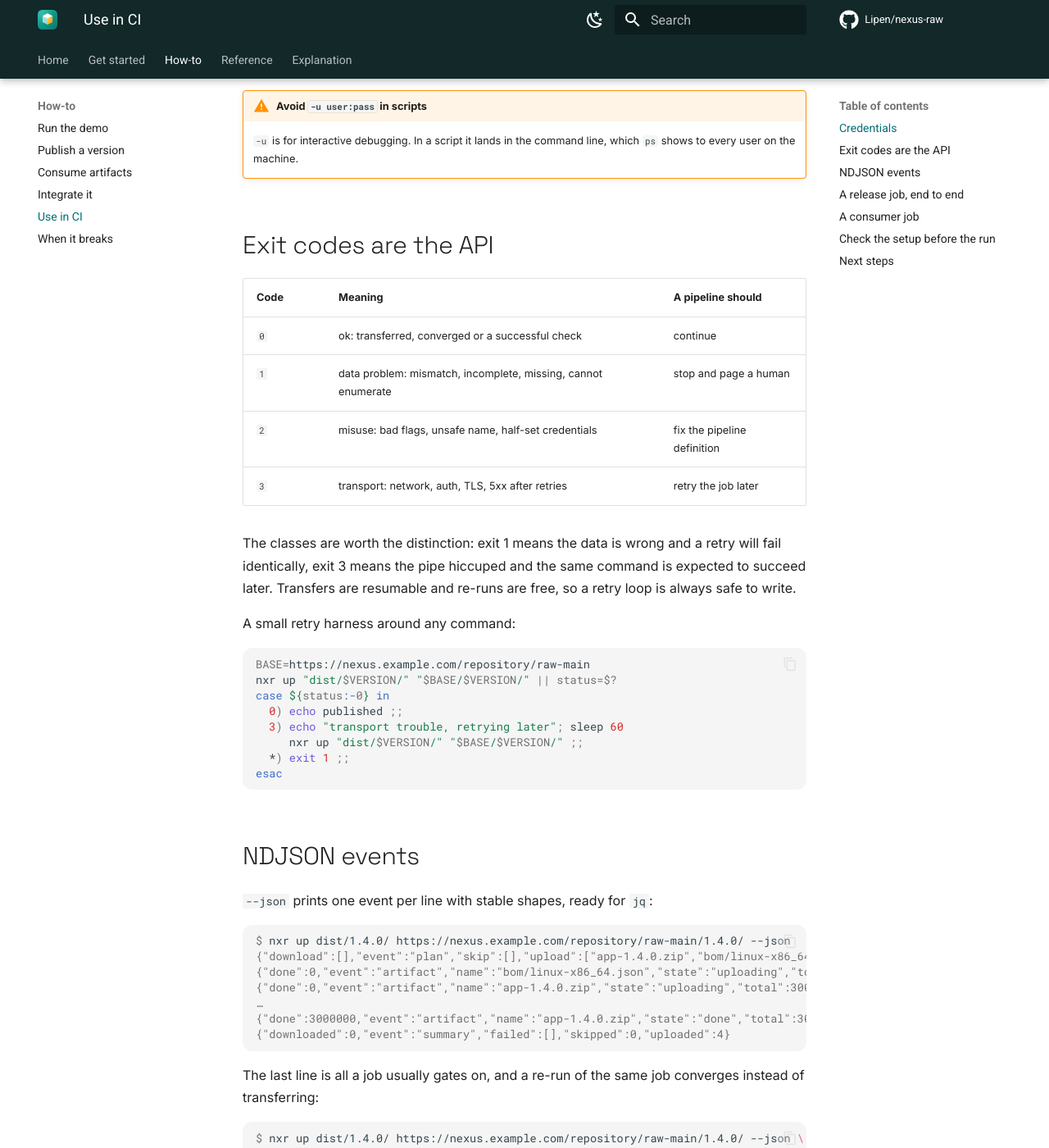
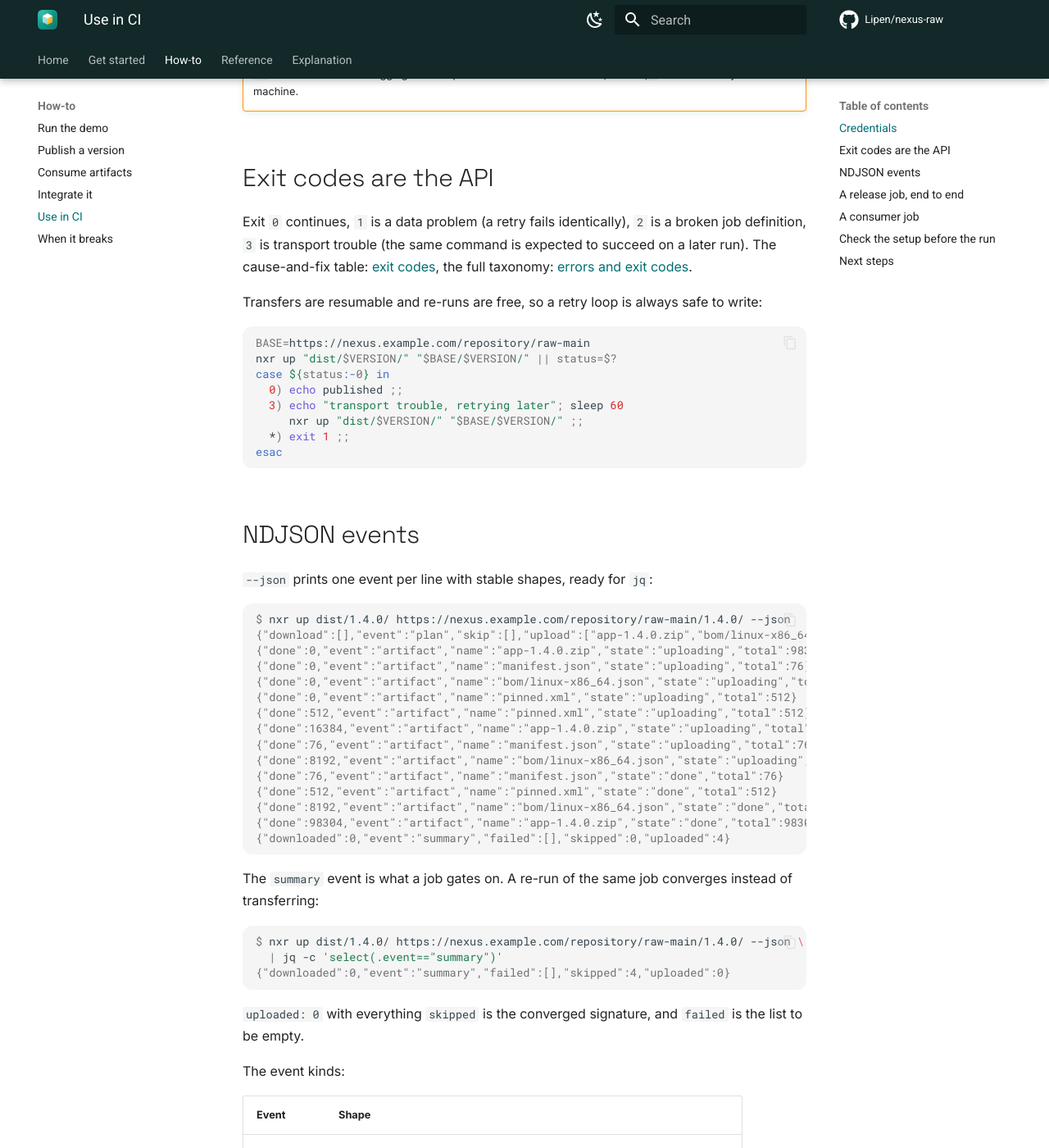
Before and after one commit to Lipen/nexus-raw, an MkDocs documentation site: the page built from docs/how-to/ci.md, in a window 1280 px wide and 1400 px high, scrolled down 815 px. Shown: the whole window at 82% size. Built offline with MkDocs 1.6.1 and Material for MkDocs 9.7.7, drawn with Linux system fonts in a browser that asks for light colours; comment, search, counter and statistics services are not loaded; some of the changed text lies outside the part shown.

Commit message:
docs: every how-to transcript comes from a real run

````diff
--- a/docs/how-to/ci.md
+++ b/docs/how-to/ci.md
@@ -1,7 +1,6 @@
 # Use in CI
 
-`nxr` is built for pipelines: stable exit codes, machine-readable events, free resume, credentials from the environment.
-This page wires a release job and a consumer job into GitHub Actions. The shapes apply to any CI.
+This page wires a release job and a consumer job into GitLab CI.
 
 ## Credentials
 
@@ -21,7 +20,7 @@ variables:
 ```
 
 `printf 'ci-bot:%s' "$TOKEN" | base64` produces the `NXR_AUTH` value.
-There is no rc-file to leak and no profile to forget: every command takes its URL from argv, so the secret and the target live and die with the job.
+Every command takes its URL from argv, so nothing persists between jobs.
 
 Half-set credentials are a misuse error, caught before any request:
 
@@ -38,17 +37,10 @@ hint: check the command line arguments
 
 ## Exit codes are the API
 
-| Code | Meaning | A pipeline should |
-|:-----|:--------|:------------------|
-| `0` | ok: transferred, converged or a successful check | continue |
-| `1` | data problem: mismatch, incomplete, missing, cannot enumerate | stop and page a human |
-| `2` | misuse: bad flags, unsafe name, half-set credentials | fix the pipeline definition |
-| `3` | transport: network, auth, TLS, 5xx after retries | retry the job later |
+Exit `0` continues, `1` is a data problem (a retry fails identically), `2` is a broken job definition, `3` is transport trouble (the same command is expected to succeed on a later run).
+The cause-and-fix table: [exit codes](troubleshoot.md#exit-codes-cause-and-fix), the full taxonomy: [errors and exit codes](../reference/errors.md).
 
-The classes are worth the distinction: exit 1 means the data is wrong and a retry will fail identically, exit 3 means the pipe hiccuped and the same command is expected to succeed later.
-Transfers are resumable and re-runs are free, so a retry loop is always safe to write.
-
-A small retry harness around any command:
+Transfers are resumable and re-runs are free, so a retry loop is always safe to write:
 
 ```bash
 BASE=https://nexus.example.com/repository/raw-main
@@ -68,14 +60,23 @@ esac
 ```console
 $ nxr up dist/1.4.0/ https://nexus.example.com/repository/raw-main/1.4.0/ --json
 {"download":[],"event":"plan","skip":[],"upload":["app-1.4.0.zip","bom/linux-x86_64.json","manifest.json","pinned.xml"]}
-{"done":0,"event":"artifact","name":"bom/linux-x86_64.json","state":"uploading","total":39}
-{"done":0,"event":"artifact","name":"app-1.4.0.zip","state":"uploading","total":3000000}
-…
-{"done":3000000,"event":"artifact","name":"app-1.4.0.zip","state":"done","total":3000000}
+{"done":0,"event":"artifact","name":"app-1.4.0.zip","state":"uploading","total":98304}
+{"done":0,"event":"artifact","name":"manifest.json","state":"uploading","total":76}
+{"done":0,"event":"artifact","name":"bom/linux-x86_64.json","state":"uploading","total":8192}
+{"done":0,"event":"artifact","name":"pinned.xml","state":"uploading","total":512}
+{"done":512,"event":"artifact","name":"pinned.xml","state":"uploading","total":512}
+{"done":16384,"event":"artifact","name":"app-1.4.0.zip","state":"uploading","total":98304}
+{"done":76,"event":"artifact","name":"manifest.json","state":"uploading","total":76}
+{"done":8192,"event":"artifact","name":"bom/linux-x86_64.json","state":"uploading","total":8192}
+{"done":76,"event":"artifact","name":"manifest.json","state":"done","total":76}
+{"done":512,"event":"artifact","name":"pinned.xml","state":"done","total":512}
+{"done":8192,"event":"artifact","name":"bom/linux-x86_64.json","state":"done","total":8192}
+{"done":98304,"event":"artifact","name":"app-1.4.0.zip","state":"done","total":98304}
 {"downloaded":0,"event":"summary","failed":[],"skipped":0,"uploaded":4}
 ```
 
-The last line is all a job usually gates on, and a re-run of the same job converges instead of transferring:
+The `summary` event is what a job gates on.
+A re-run of the same job converges instead of transferring:
 
 ```console
 $ nxr up dist/1.4.0/ https://nexus.example.com/repository/raw-main/1.4.0/ --json \
@@ -97,17 +97,17 @@ The event kinds:
 
 Artifact states: `uploading`, `downloading`, `done`, `skipped`.
 Byte progress is coalesced (at most one event per 200 ms per name), so a slow link does not flood the log.
-Retries surface as `retrying` events. Here a server answered `503` twice before cooperating:
+Retries surface as `retrying` events.
+Here a server answered `503` twice before cooperating:
 
 ```console
-$ nxr down "$BASE/$V/" vendor/app/ --json | jq -c 'select(.event=="retrying")'
-{"attempt":2,"event":"retrying","name":"","reason":"transport: …/manifest.json: HTTP 503"}
-{"attempt":3,"event":"retrying","name":"","reason":"transport: …/manifest.json: HTTP 503"}
+$ nxr up dist/1.4.0/ https://nexus.example.com/repository/raw-main/1.4.0/ --json \
+  | jq -c 'select(.event=="retrying" and .name=="manifest.json")'
+{"attempt":2,"event":"retrying","name":"manifest.json","reason":"transport: https://nexus.example.com/repository/raw-main/1.4.0/manifest.json: HTTP 503"}
+{"attempt":3,"event":"retrying","name":"manifest.json","reason":"transport: https://nexus.example.com/repository/raw-main/1.4.0/manifest.json: HTTP 503"}
 ```
 
-An empty `"name"` means the retry happened during enumeration, before any artifact was named.
-
-Simple commands are different: `head`, `put`, `sha`, `get -o` and `channel get` print **one JSON object**, not a stream (see [the CLI reference](../reference/cli.md#output)).
+Simple commands are different: `head`, `put`, `sha`, `get -o` and `channel get` print one JSON object, not a stream (see [the CLI reference](../reference/cli.md#output)).
 
 ## A release job, end to end
 
@@ -123,9 +123,9 @@ publish:
     - nxr channel set https://nexus.example.com/repository/raw-main/latest "$V" --if-forward
 ```
 
-No marker step exists because `up` generates and uploads the `.sha256` siblings itself.
+There is no marker step: `up` generates and uploads the `.sha256` siblings itself.
 The `up` line is re-runnable as-is: a retried job uploads only what is missing.
-`--if-forward` makes the last line rollback-proof even when two pipelines race.
+`--if-forward` rejects a backward token, so an older pipeline cannot roll `latest` back.
 
 ## A consumer job
 
````
Also changed, not shown: other parts of docs/how-to/ci.md (+10 -8 lines), docs/how-to/consume.md (+17 -18 lines), docs/how-to/demo.md (+36 -19 lines), docs/how-to/integrate.md (+8 -16 lines), docs/how-to/publish.md (+38 -44 lines), docs/how-to/troubleshoot.md (+52 -58 lines).
